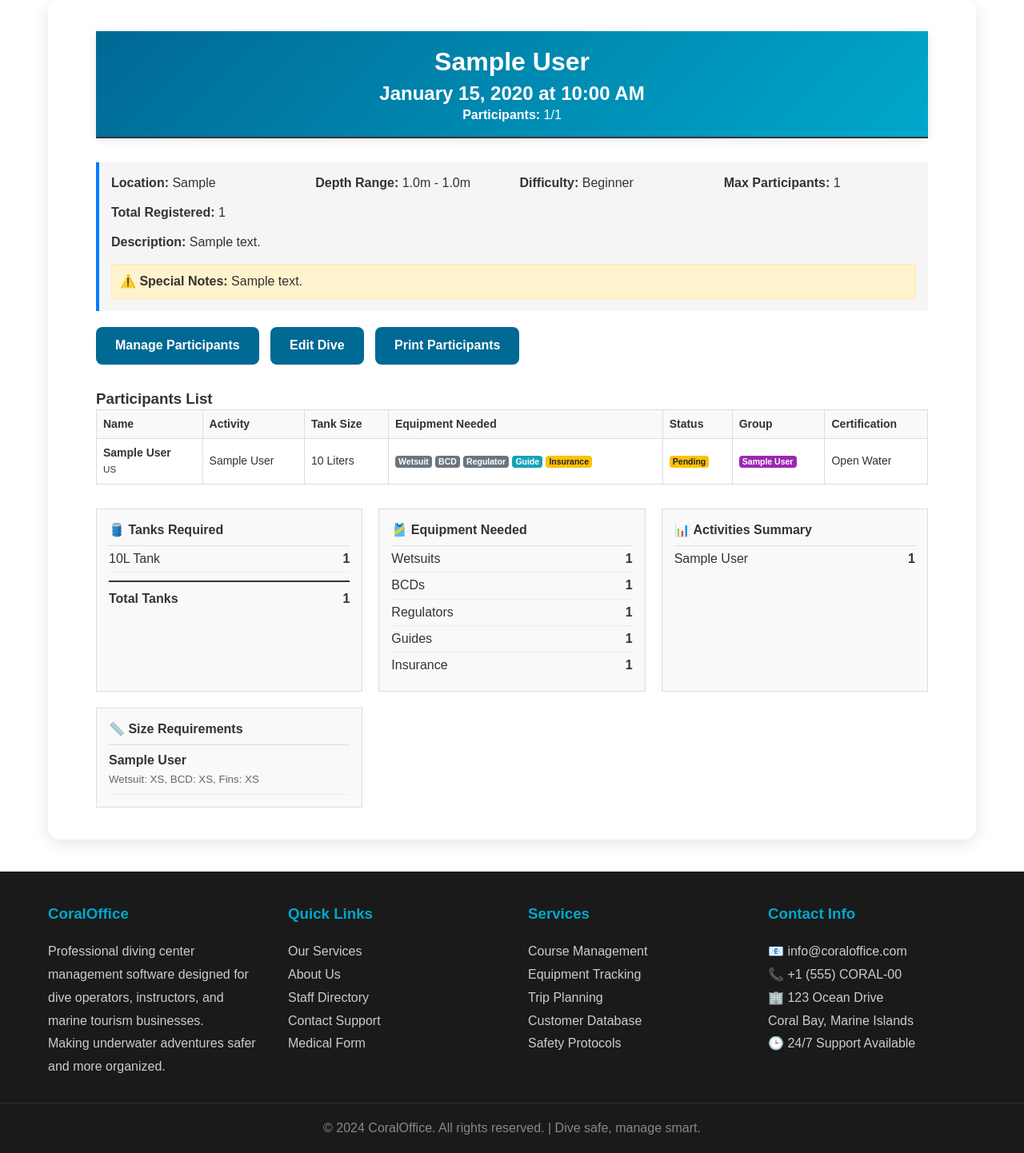
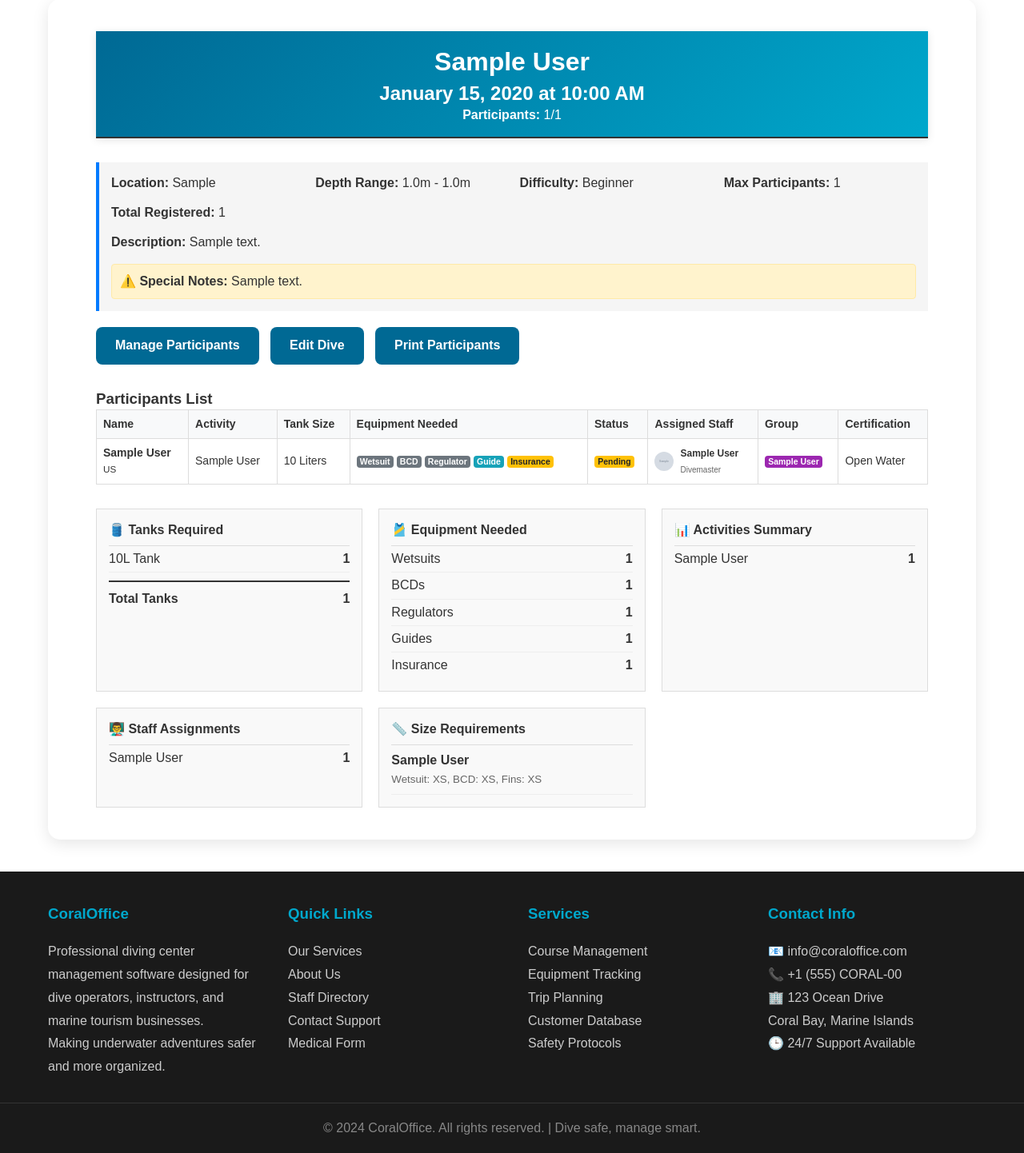
Before and after one commit to renekendeins/coraloffice, a Django app: page /users/dive/1/ in a window 1280 px wide. Shown: the part 149-1591 px from the top of the page at 80% size. Run offline with Django 5.2, Linux system fonts and the light colour scheme; a user stored in the database is signed in; tables that the repository leaves empty hold one stand-in row (values such as "Sample post"); grey boxes marked "Sample" are stand-in pictures.

Commit message:
Assistant checkpoint: Add staff assignment functionality to planning
Assistant generated file changes:
- users/templates/users/staff_planning.html: Add staff assignment functionality to activities, Add assignment button for activities with assigned staff, Add quick assign dropdown for unassigned activities
- users/views.py: Add staff assignment functionality to staff_planning view
- users/templates/users/dive_detail.html: Add assigned staff column to participants table, Add assigned staff data to participant rows, Add staff summary to equipment summary section

---

User prompt:

Now I need a place to assign staff members to activities, for example in the Staff Planning page could be a field to directly select the staff member for that activity. The staff member also whould be shown in the Dive Details page

Replit-Commit-Author: Assistant
Replit-Commit-Session-Id: 954d2f8d-1c8c-401e-8231-143acc422c86

```diff
--- a/users/templates/users/dive_detail.html
+++ b/users/templates/users/dive_detail.html
@@ -166,6 +166,7 @@ body {
                 <th>Tank Size</th>
                 <th>Equipment Needed</th>
                 <th>Status</th>
+                <th>Assigned Staff</th>
                 <th>Group</th>
                 <th>Certification</th>
             </tr>
@@ -191,6 +192,23 @@ body {
                     <span class="badge {% if participant.status == 'PAID' %}bg-success{% elif participant.status == 'PENDING' %}bg-warning{% else %}bg-danger{% endif %}">
                         {{ participant.get_status_display }}
                     </span>
+                </td>
+                <td>
+                    {% if participant.assigned_staff %}
+                        <div style="display: flex; align-items: center; gap: 8px;">
+                            {% if participant.assigned_staff.profile_picture %}
+                                <img src="{{ participant.assigned_staff.profile_picture.url }}" alt="{{ participant.assigned_staff.get_full_name }}" style="width: 24px; height: 24px; border-radius: 50%; object-fit: cover;">
+                            {% else %}
+                                <div style="width: 24px; height: 24px; border-radius: 50%; background: #f0f0f0; display: flex; align-items: center; justify-content: center; font-size: 12px;">👨‍🏫</div>
+                            {% endif %}
+                            <div>
+                                <strong style="font-size: 12px;">{{ participant.assigned_staff.get_full_name }}</strong><br>
+                                <small style="color: #666; font-size: 10px;">{{ participant.assigned_staff.get_certification_level_display }}</small>
+                            </div>
+                        </div>
+                    {% else %}
+                        <span style="color: #999; font-style: italic; font-size: 12px;">Not assigned</span>
+                    {% endif %}
                 </td>
                 <td>
                     {% for membership in participant.customer.group_memberships.all %}
@@ -268,6 +286,28 @@ body {
             {% endif %}
         </div>
 
+        <!-- Staff Summary -->
+        <div class="equipment-card">
+            <h4>👨‍🏫 Staff Assignments</h4>
+            {% if participants %}
+                {% regroup participants by assigned_staff as staff_groups %}
+                {% for staff_group in staff_groups %}
+                <div class="equipment-item">
+                    <span>
+                        {% if staff_group.grouper %}
+                            {{ staff_group.grouper.get_full_name }}
+                        {% else %}
+                            <em>Unassigned</em>
+                        {% endif %}
+                    </span>
+                    <span><strong>{{ staff_group.list|length }}</strong></span>
+                </div>
+                {% endfor %}
+            {% else %}
+                <p>No staff assignments</p>
+            {% endif %}
+        </div>
+
         <!-- Size Requirements -->
         {% if participants %}
         <div class="equipment-card">
--- a/users/views.py
+++ b/users/views.py
@@ -1213,6 +1213,26 @@ def staff_planning(request):
     from datetime import date, timedelta
     tomorrow = date.today() + timedelta(days=1)
 
+    # Handle staff assignment
+    if request.method == 'POST' and 'assign_staff_to_activity' in request.POST:
+        activity_id = request.POST.get('activity_id')
+        staff_id = request.POST.get('staff_id')
+
+        if activity_id and staff_id:
+            try:
+                activity = CustomerDiveActivity.objects.get(
+                    id=activity_id,
+                    dive_schedule__diving_center=request.user
+                )
+                staff = Staff.objects.get(id=staff_id, diving_center=request.user)
+                activity.assigned_staff = staff
+                activity.save()
+                messages.success(request, f'Successfully assigned {staff.get_full_name()} to {activity.customer.get_full_name()}\'s activity!')
+            except (CustomerDiveActivity.DoesNotExist, Staff.DoesNotExist):
+                messages.error(request, 'Invalid assignment. Please try again.')
+
+        return redirect('users:staff_planning')
+
     # Get all dive schedules for tomorrow
     tomorrow_dives = DiveSchedule.objects.filter(
         diving_center=request.user,
```
Also changed, not shown: users/templates/users/staff_planning.html (+20 -1 lines).
